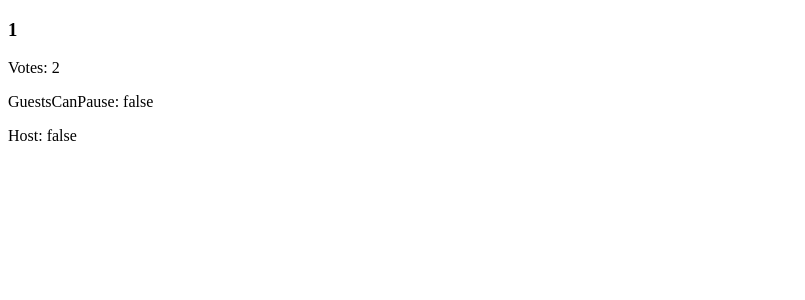
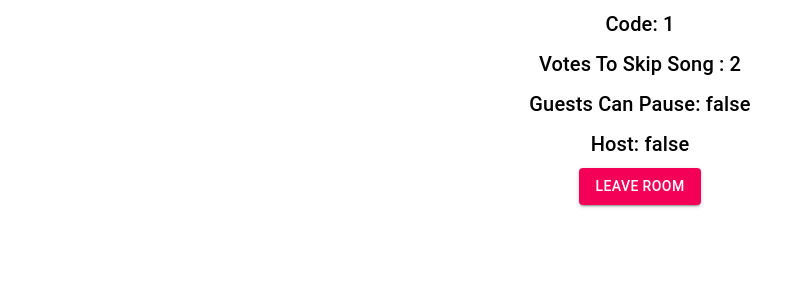
Before and after one commit to aakriti1435/MusicController-HousePartyApp, a React app in the folder frontend/: page /room/1 in a window 1280 px wide. Shown: the top 300 px of the page, without its empty margins (0-805 px from the left). Built offline with nearby package versions, Linux system fonts and the light colour scheme; no server answers; the HTML template or start-up script is replaced by a standard one.

Commit message:
Leave Room

```diff
--- a/frontend/src/components/Room.js
+++ b/frontend/src/components/Room.js
@@ -1,4 +1,6 @@
 import React, { Component } from "react";
+import { Grid, Button, Typography } from "@material-ui/core";
+import { Link } from "react-router-dom";
 
 export default class Room extends Component {
 	constructor(props) {
@@ -25,14 +27,42 @@ export default class Room extends Component {
 			.catch((error) => console.log(error));
 	}
 
+	leaveRoom() {}
+
 	render() {
 		return (
-			<div>
-				<h3>{this.roomCode}</h3>
-				<p>Votes: {this.state.votesToSkip}</p>
-				<p>GuestsCanPause: {this.state.guestCanPause.toString()}</p>
-				<p>Host: {this.state.isHost.toString()}</p>
-			</div>
+			<Grid container spacing={1}>
+				<Grid item xs={12} align="center">
+					<Typography variant="h6" component="h6">
+						Code: {this.roomCode}
+					</Typography>
+				</Grid>
+				<Grid item xs={12} align="center">
+					<Typography variant="h6" component="h6">
+						Votes To Skip Song : {this.state.votesToSkip}
+					</Typography>
+				</Grid>
+				<Grid item xs={12} align="center">
+					<Typography variant="h6" component="h6">
+						Guests Can Pause: {this.state.guestCanPause.toString()}
+					</Typography>
+				</Grid>
+				<Grid item xs={12} align="center">
+					<Typography variant="h6" component="h6">
+						Host: {this.state.isHost.toString()}
+					</Typography>
+				</Grid>
+				<Grid item xs={12} align="center">
+					<Button
+						variant="contained"
+						color="secondary"
+						component={Link}
+						to=""
+					>
+						Leave Room
+					</Button>
+				</Grid>
+			</Grid>
 		);
 	}
 }
```
Also changed, not shown: frontend/static/frontend/main.js.
